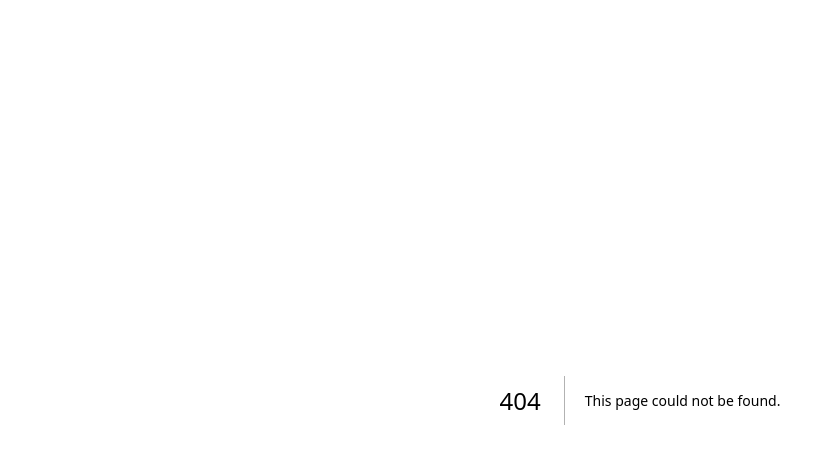
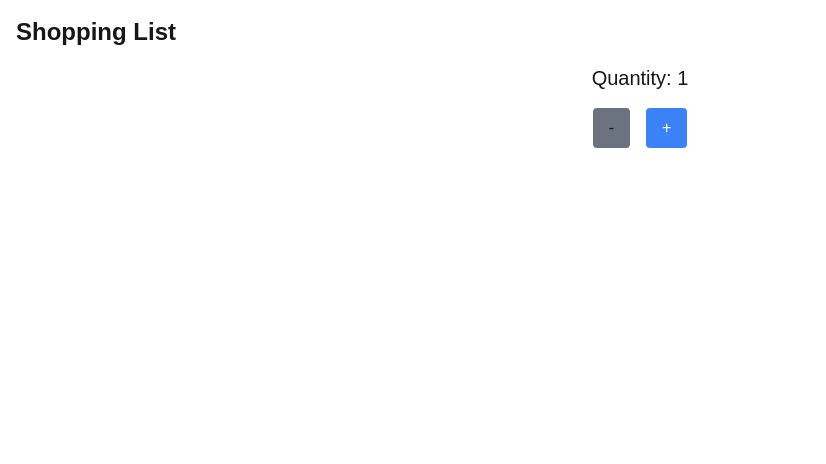
Before and after one commit to gameovercheeseburger/cprg306-assignments, a Next.js app: page /week-4 in a window 1280 px wide. Before the commit this address had no page. Shown: the top 464 px of the page, without its empty margins (0-826 px from the left). Built offline with nearby package versions, Linux system fonts and the light colour scheme.

Commit message:
Signed-off-by: Patrik S <patrikjurgen.santiago@edu.sait.ca>

```diff
--- /dev/null
+++ b/app/week-4/new-item.js
@@ -0,0 +1,37 @@
+'use client';
+
+import { useState } from 'react';
+
+export default function NewItem() {
+  const [quantity, setQuantity] = useState(1);
+
+  const increment = () => {
+    setQuantity((prevQuantity) => Math.min(prevQuantity + 1, 20));
+  };
+
+  const decrement = () => {
+    setQuantity((prevQuantity) => Math.max(prevQuantity - 1, 1));
+  };
+
+  return (
+    <div className="flex flex-col items-center space-y-4">
+      <div className="text-xl font-medium">Quantity: {quantity}</div>
+      <div className="flex space-x-4">
+        <button
+          onClick={decrement}
+          disabled={quantity === 1}
+          className="px-4 py-2 bg-gray-300 rounded disabled:bg-gray-500"
+        >
+          -
+        </button>
+        <button
+          onClick={increment}
+          disabled={quantity === 20}
+          className="px-4 py-2 bg-blue-500 text-white rounded disabled:bg-blue-300"
+        >
+          +
+        </button>
+      </div>
+    </div>
+  );
+}
--- /dev/null
+++ b/app/week-4/page.js
@@ -0,0 +1,10 @@
+import NewItem from './new-item';
+
+export default function Page() {
+  return (
+    <main className="p-4">
+      <h1 className="text-2xl font-bold mb-4">Shopping List</h1>
+      <NewItem />
+    </main>
+  );
+}
```
